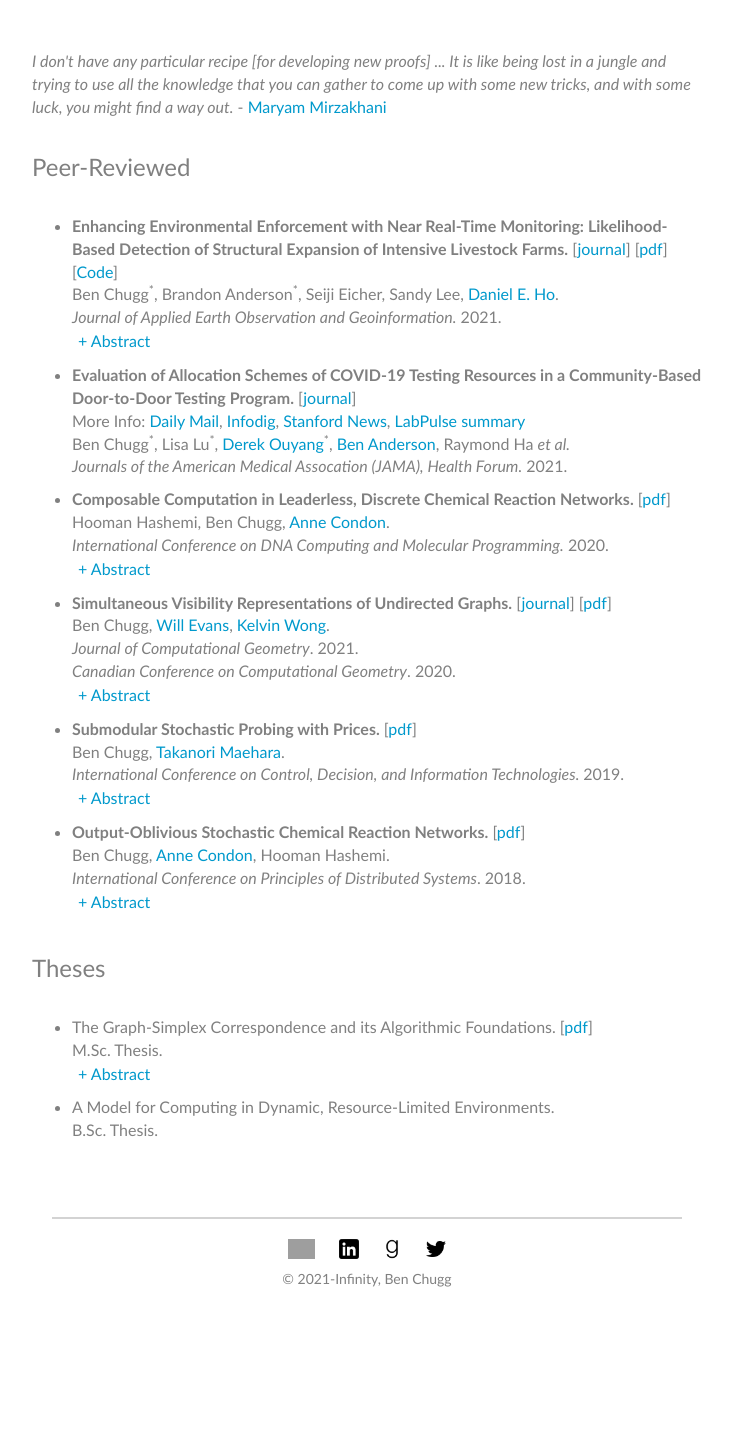
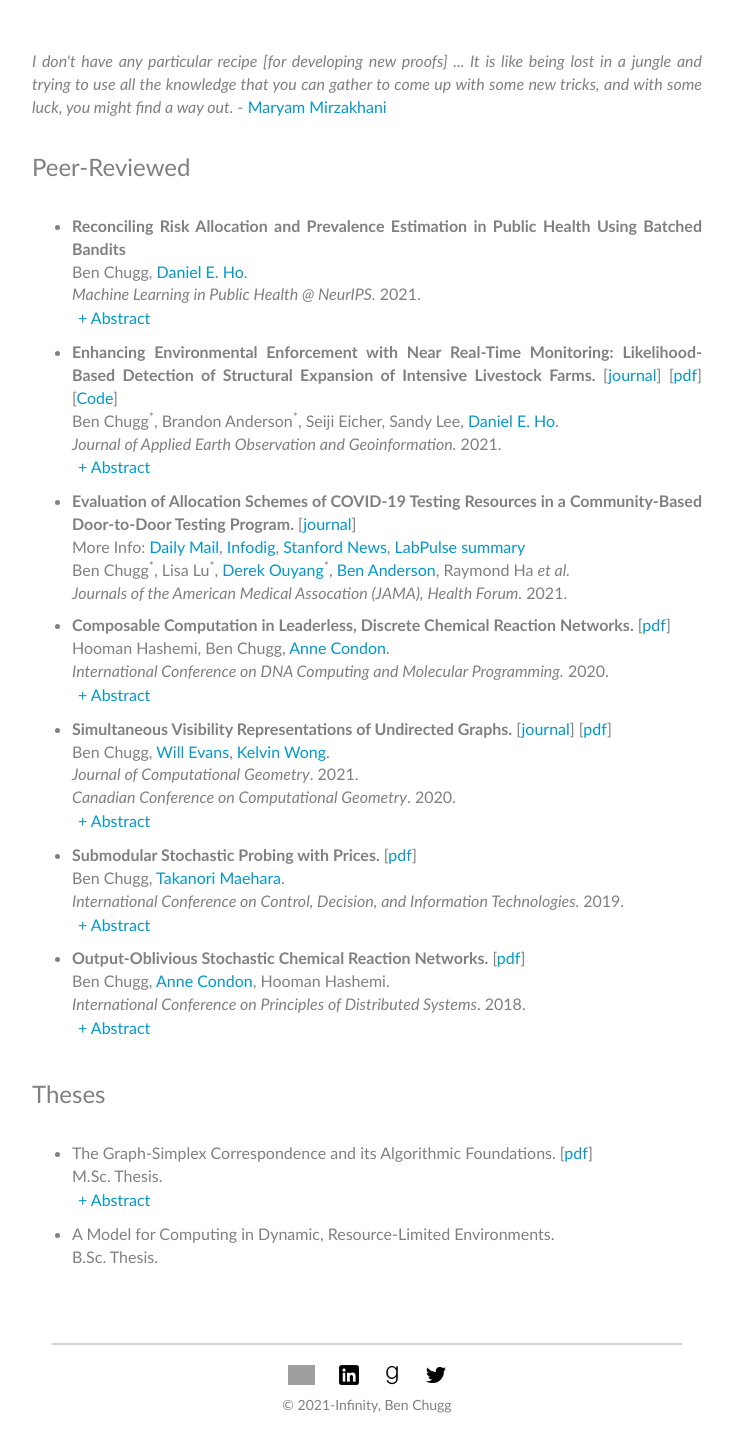
Before and after one commit to bchugg/bchugg.github.io, a PHP site: page /papers.html in a window 1280 px wide. Shown: the part 77-1532 px from the top of the page, without its empty margins (273-1006 px from the left). Before the commit the page ends 1364 px from the top, so only its background shows below. Run offline with PHP 8.4, Linux system fonts and the light colour scheme; some libraries are stand-ins or nearby versions; grey boxes are pictures that could not be loaded.

Commit message:
hiccuping Heraclitus Hammers

```diff
--- a/assets/stylesheets/main.css
+++ b/assets/stylesheets/main.css
@@ -92,6 +92,7 @@ html {
 }
 
 .main-body {
+  text-align: justify;
   width: 700px;
   margin-left: auto;
   margin-right: auto;
--- a/assets/stylesheets/main.scss
+++ b/assets/stylesheets/main.scss
@@ -120,6 +120,7 @@ html {
 // --------------------------------------
 
 .main-body {
+	text-align: justify;
 	width: 700px;
 	@media(max-width: 700px) {
 		width: 90%;
--- a/papers.html
+++ b/papers.html
@@ -39,6 +39,29 @@
 			<!-- A note on author order: In maths and theoretical computer science, author order is typically determined alphabetically by last name, whereas in machine learning and policy it is determined by contribution. My area of interest sits awkwardly in the middle of all of these topics, so author order is sometimes determined by the former and sometimes by the latter. -->
 			<p>
 				<ul>
+					<li>
+						<b>Reconciling Risk Allocation and Prevalence Estimation in Public Health Using Batched Bandits
+						</b> <br>
+						Ben Chugg, <a href="https://dho.stanford.edu/" rel='nofollow'>Daniel E. Ho</a>. <br>
+						<em>Machine Learning in Public Health @ NeurIPS.</em> 2021. <br>
+						<button data-toggle="collapse" data-target="#abs7">+ Abstract</button>
+						<div id="abs7" class="collapse abs">
+							In many public health settings, there is a perceived tension between
+							allocating resources to known vulnerable areas and learning about the overall
+							prevalence of the problem. Inspired by a door-to-door Covid-19 testing program
+							we helped design, we combine multi-armed bandit strategies and insights from
+							sampling theory to demonstrate how to recover accurate prevalence estimates
+							while continuing to allocate resources to at-risk areas. We use the outbreak of
+							an infectious disease as our running example. The public health setting has
+							several characteristics distinguishing it from typical bandit settings, such as
+							distribution shift (the true disease prevalence is changing with time) and
+							batched sampling (multiple decisions must be made simultaneously).
+							Nevertheless, we demonstrate that several bandit algorithms are capable
+							out-performing greedy resource allocation strategies, which often perform worse
+							than random allocation as they fail to notice outbreaks in new areas.
+						</div>
+
+					</li>
 					<li>
 						<b>Enhancing Environmental Enforcement with Near Real-Time Monitoring: Likelihood-Based Detection of Structural Expansion of Intensive Livestock Farms.</b>
 						[<a href="https://www.sciencedirect.com/science/article/pii/S0303243421001707" rel='nofollow'>journal</a>]
```
Also changed, not shown: books.html (+10 -0 lines), index.html (+23 -3 lines), 1 other file.
